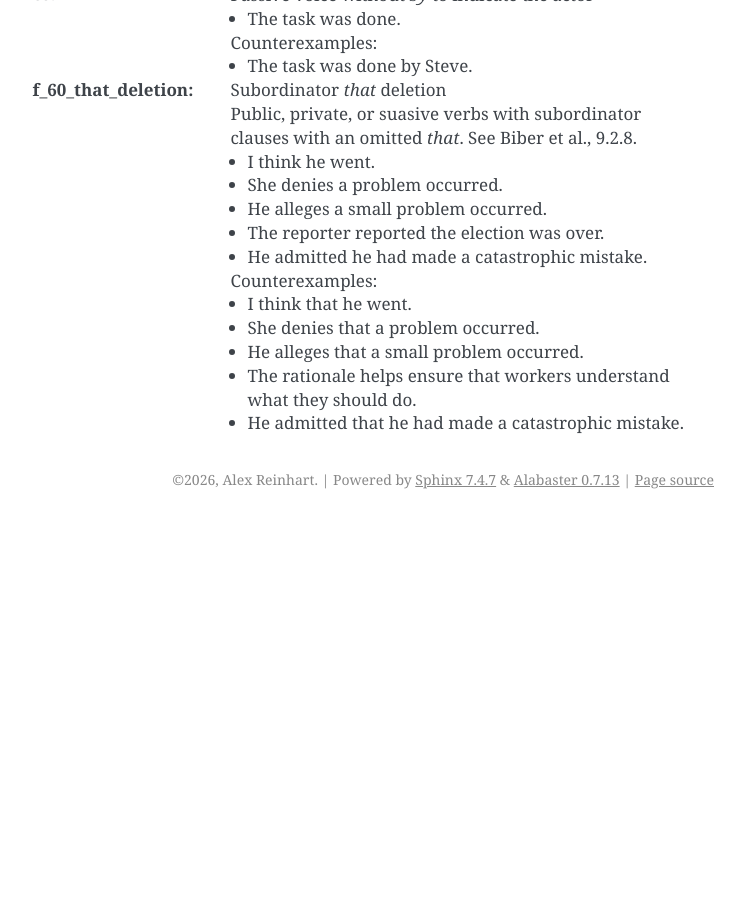
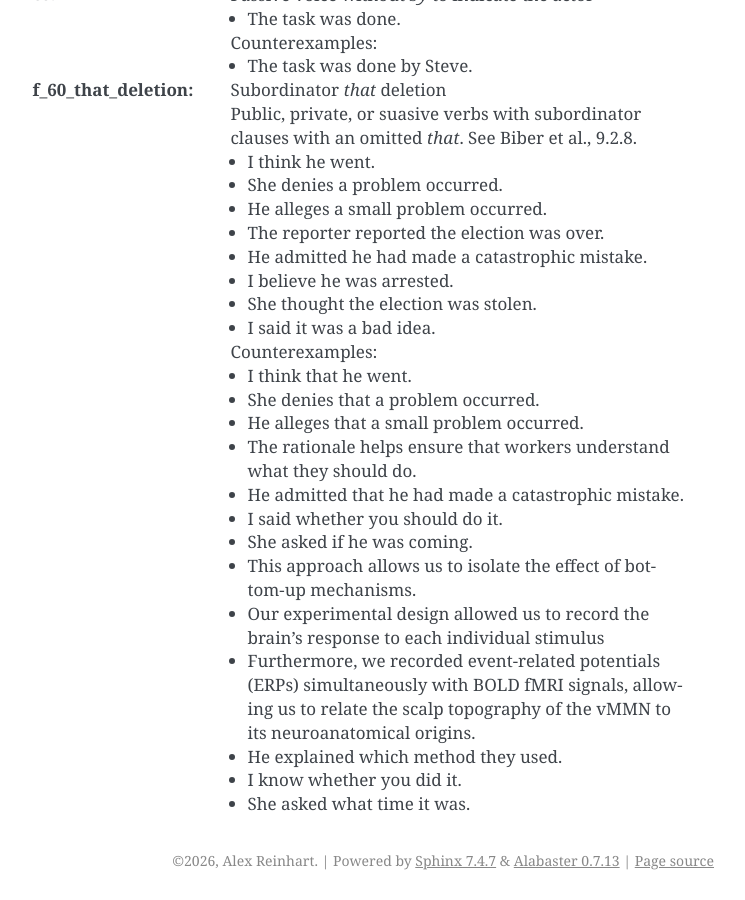
Before and after one commit to capnrefsmmat/matcherator, a Sphinx documentation site: the page built from docs/pseudobiber-reference.rst, in a window 1280 px wide and 900 px high, scrolled down 13921 px. Shown: the whole window, without its empty margins (396-1141 px from the left). Built offline with Sphinx 7.4.7, drawn with Linux system fonts in a browser that asks for light colours; before the commit the page ends 14440 px from its top, so only the background shows below that.

Commit message:
Regenerate reference with updates to that deletion

```diff
--- a/docs/pseudobiber-reference.rst
+++ b/docs/pseudobiber-reference.rst
@@ -764,6 +764,9 @@ directly, but are calculated from the results of several.
    * He alleges a small problem occurred.
    * The reporter reported the election was over.
    * He admitted he had made a catastrophic mistake.
+   * I believe he was arrested.
+   * She thought the election was stolen.
+   * I said it was a bad idea.
 
    Counterexamples:
 
@@ -772,3 +775,11 @@ directly, but are calculated from the results of several.
    * He alleges that a small problem occurred.
    * The rationale helps ensure that workers understand what they should do.
    * He admitted that he had made a catastrophic mistake.
+   * I said whether you should do it.
+   * She asked if he was coming.
+   * This approach allows us to isolate the effect of bottom-up mechanisms.
+   * Our experimental design allowed us to record the brain's response to each individual stimulus
+   * Furthermore, we recorded event-related potentials (ERPs) simultaneously with BOLD fMRI signals, allowing us to relate the scalp topography of the vMMN to its neuroanatomical origins.
+   * He explained which method they used.
+   * I know whether you did it.
+   * She asked what time it was.
```
